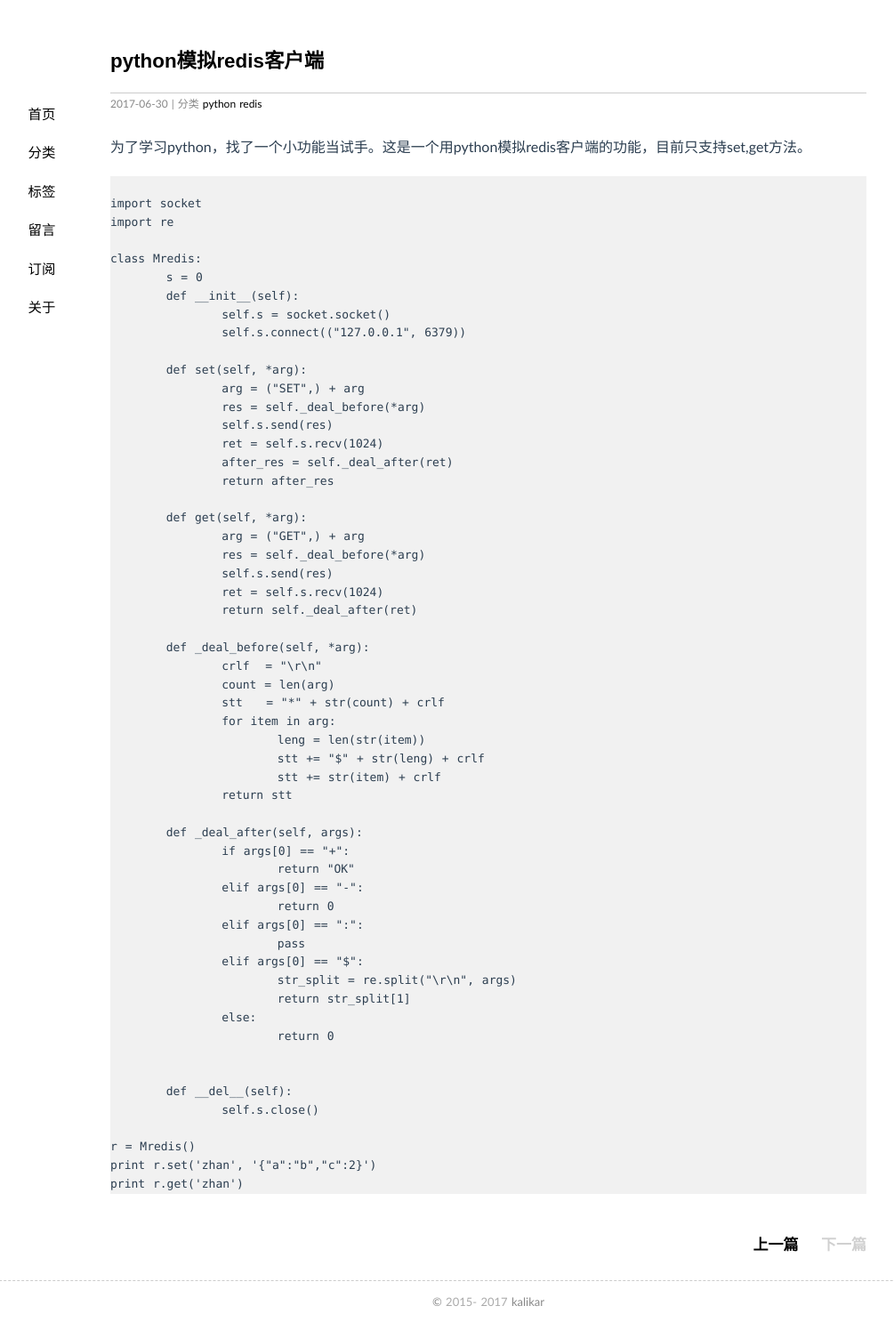
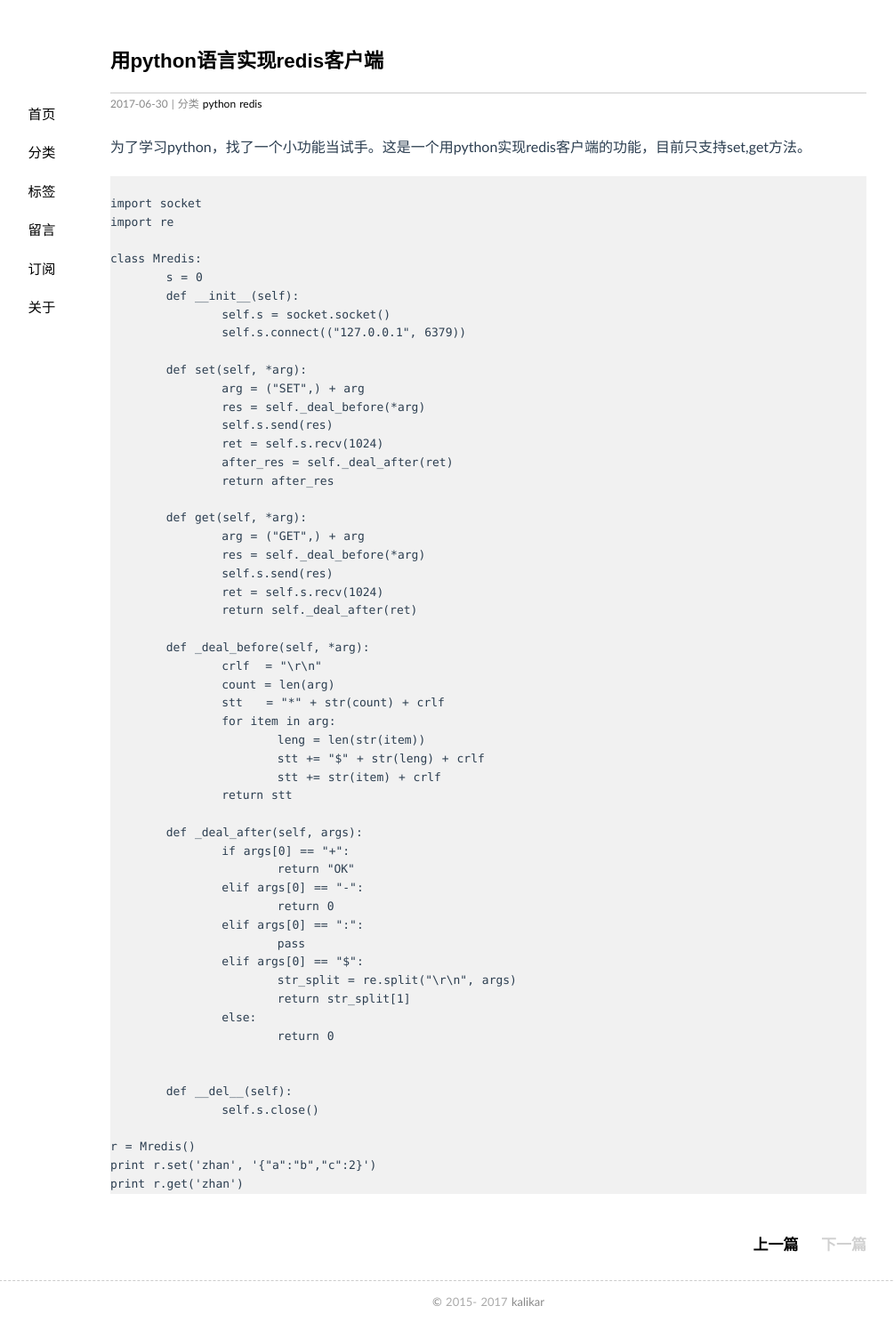
Before and after one commit to kalikar/kalikar.github.io, a Jekyll site: the page built from _posts/2017-06-30-用python实现redis客户端.md, in a window 1280 px wide. Shown: the whole page at 89% size, without its empty margins (91-1096 px from the left). Built offline with Jekyll 4.4.1, drawn with Linux system fonts in a browser that asks for light colours; Markdown is read by kramdown in place of the engine named in the settings; comment, search, counter and statistics services are not loaded.

Commit message:
修改名称

```diff
--- a/_posts/2017-06-30-python模拟redis客户端.md
+++ b/_posts/2017-06-30-用python实现redis客户端.md
@@ -1,6 +1,6 @@
 ---
 layout: post
-title: "python模拟redis客户端"
+title: "用python语言实现redis客户端"
 date:  2017-06-30 10:23:13
 description: python
 permalink: post/zhan
@@ -10,7 +10,7 @@ categories:
 - python redis
 ---
 
-为了学习python，找了一个小功能当试手。这是一个用python模拟redis客户端的功能，目前只支持set,get方法。
+为了学习python，找了一个小功能当试手。这是一个用python实现redis客户端的功能，目前只支持set,get方法。
 
 <pre><code>
 import socket
```
